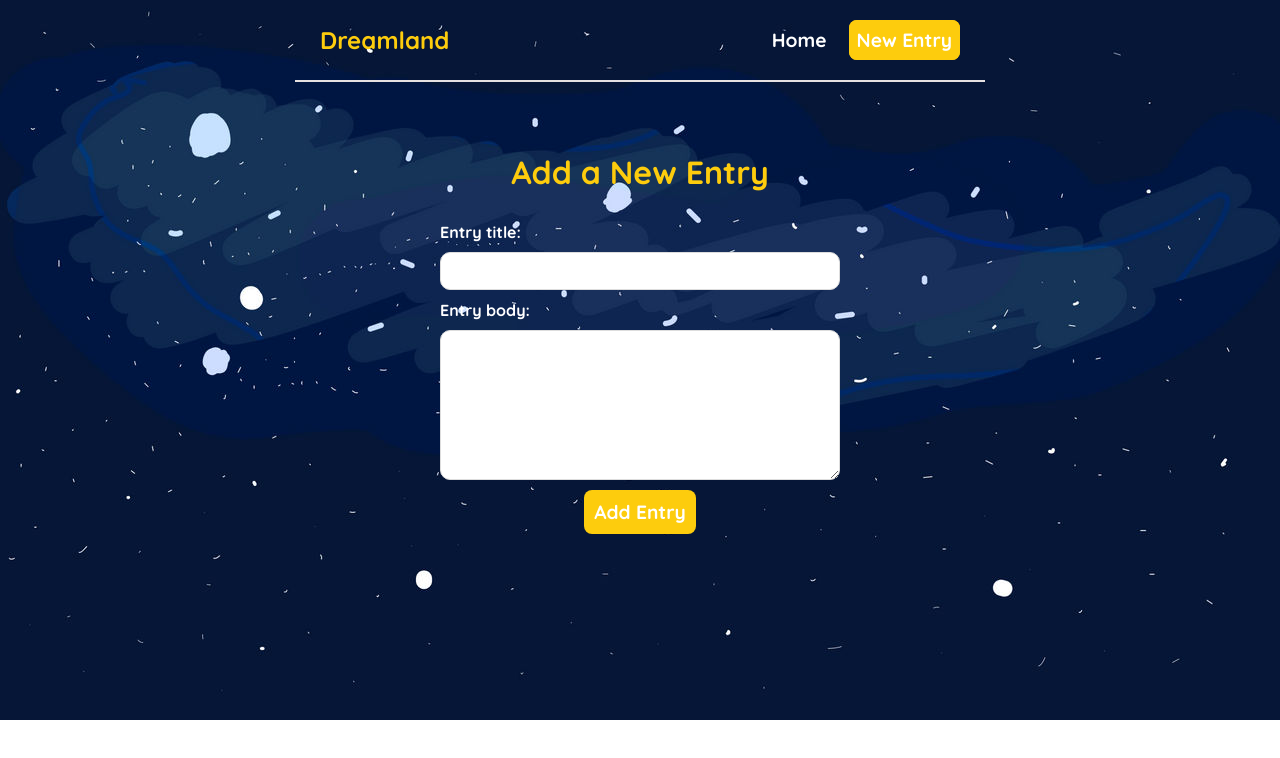
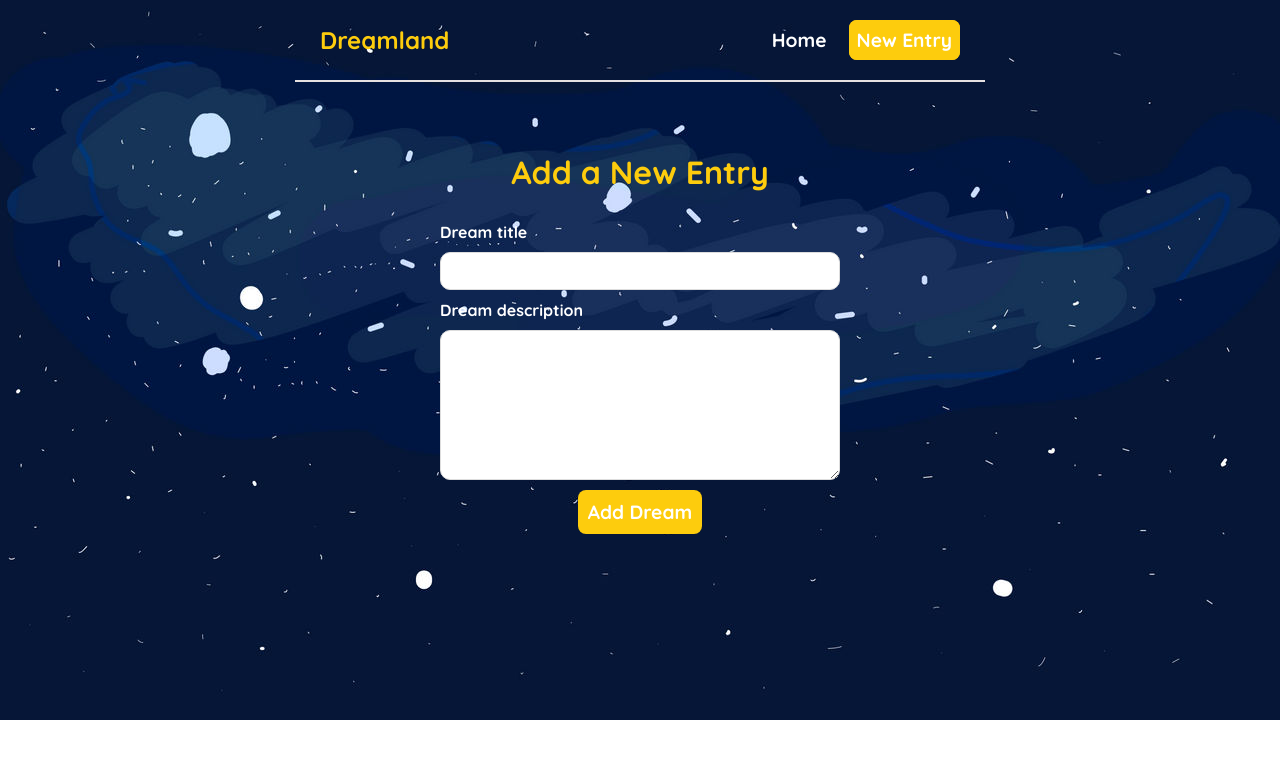
Before and after one commit to denisbodurov/blog-app, a React (Vite) app: page /create in a window 1280 px wide. Shown: the top 758 px of the page. Built offline with nearby package versions, Linux system fonts and the light colour scheme.

Commit message:
Changed Entry to Dream

```diff
--- a/src/components/Create/Create.tsx
+++ b/src/components/Create/Create.tsx
@@ -7,7 +7,7 @@ function Create() {
     const [title, setTitle] = useState<string>('');
     const [body, setBody] = useState<string>('');
     const date : string = new Date().toUTCString();
-    const author: string = 'Placeholder';
+    const author: string = 'Sonia';
     const navigate = useNavigate();
 
     async function handleSubmit(e: React.FormEvent<HTMLFormElement>) {
@@ -27,20 +27,20 @@ function Create() {
     <div className={style.root}>
       <h2 className={style.title}>Add a New Entry</h2>
       <form onSubmit={handleSubmit}>
-        <label className={style.label}>Entry title:</label>
+        <label className={style.label}>Dream title</label>
         <input
           type="text"
           required
           value={title}
           onChange={(e) => setTitle(e.target.value)}
         />
-        <label className={style.label}>Entry body:</label>
+        <label className={style.label}>Dream description</label>
         <textarea
           required
           value={body}
           onChange={(e) => setBody(e.target.value)}
         ></textarea>
-        <button className={style.add}>Add Entry</button>
+        <button className={style.add}>Add Dream</button>
       </form>
     </div>
   );
```
